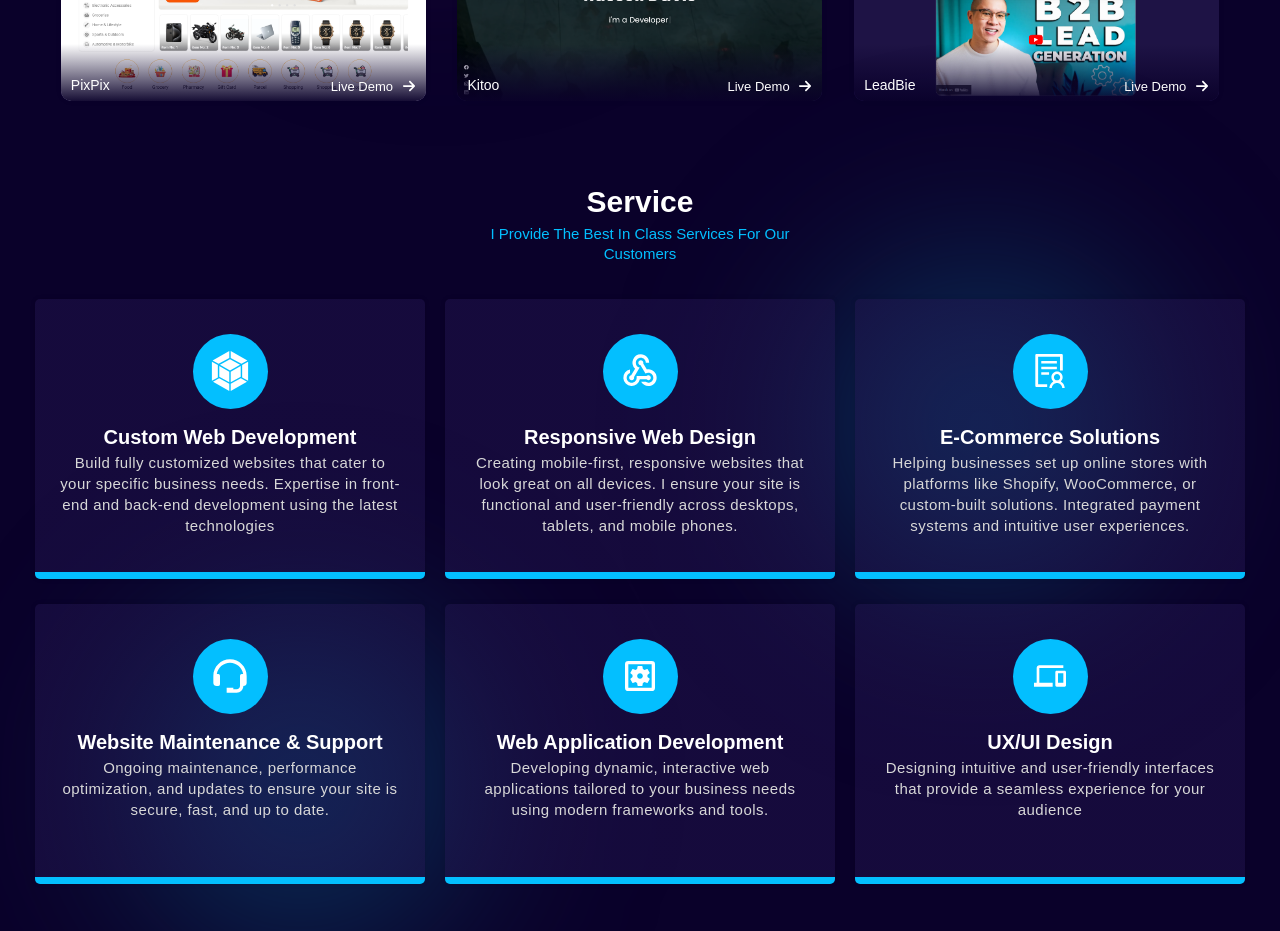
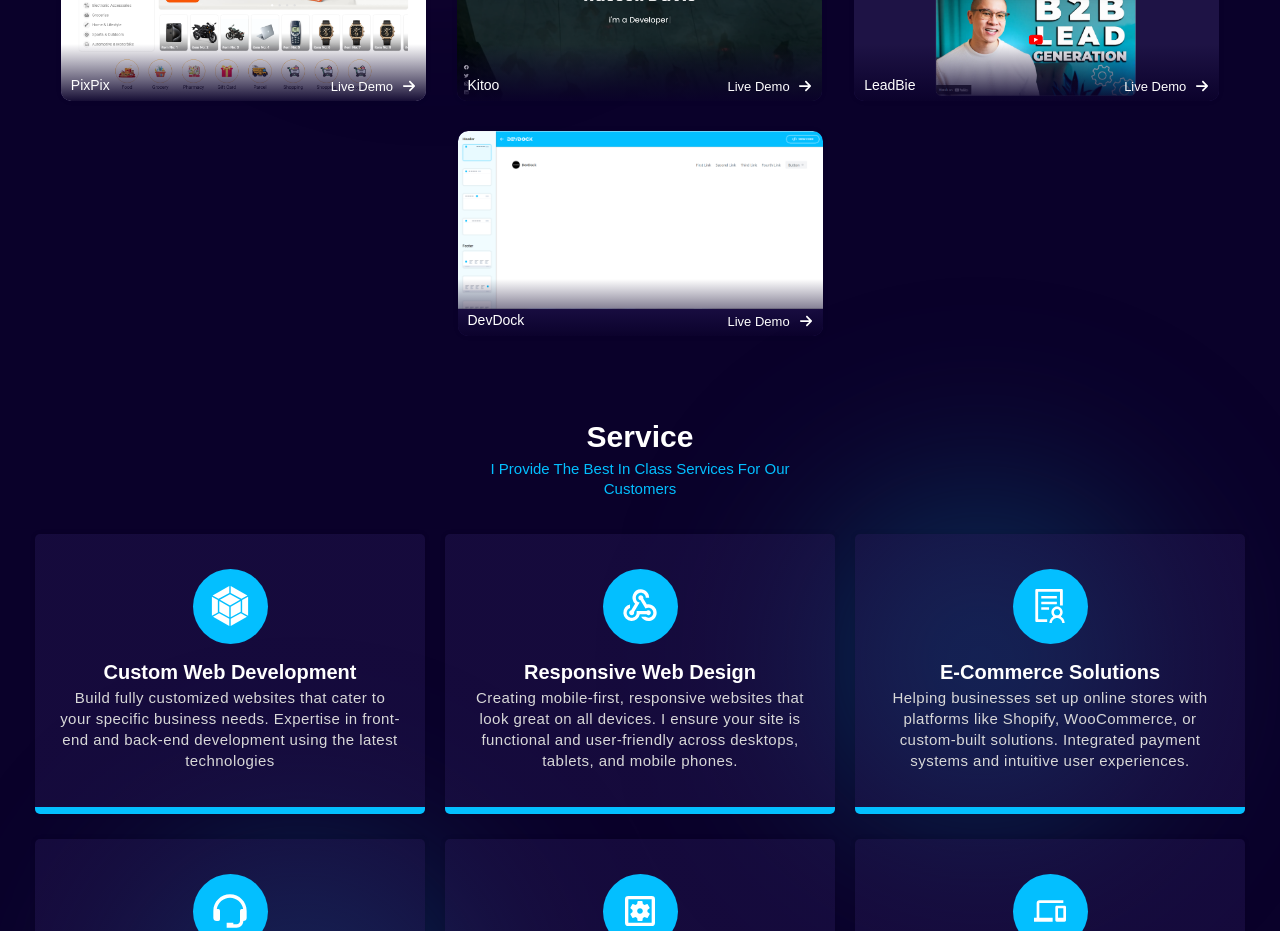
Before and after one commit to atikulla77/Kodify, a React (Create React App) app: page / in a window 1280 px wide. Shown: the part 1960-2891 px from the top of the page. Built offline with nearby package versions, Linux system fonts and the light colour scheme.

Commit message:
portfolio section upload

```diff
--- a/src/Components/Portfolio.js
+++ b/src/Components/Portfolio.js
@@ -2,6 +2,7 @@ import React from "react";
 import projectPic1 from "../image/portfolio/project_1.png";
 import projectPic2 from "../image/portfolio/project_2.png";
 import projectPic3 from "../image/portfolio/project_3.png";
+import projectPic4 from "../image/portfolio/project_4.png";
 
 import { FaArrowRight } from "react-icons/fa6";
 
@@ -34,7 +35,8 @@ function Portfolio() {
         { id: 4, name: "JavaScript" },
         { id: 5, name: "React JS" },
         { id: 6, name: "Node JS" },
-      ],},
+      ],
+    },
     {
       id: 3,
       img: projectPic3,
@@ -49,7 +51,20 @@ function Portfolio() {
         { id: 6, name: "Node JS" },
       ],
     },
-
+    {
+      id: 4,
+      img: projectPic4,
+      name: "DevDock",
+      link: "https://devdockui.vercel.app/",
+      language: [
+        { id: 1, name: "HTML" },
+        { id: 2, name: "CSS" },
+        { id: 3, name: "Tailwind" },
+        { id: 4, name: "JavaScript" },
+        { id: 5, name: "React JS" },
+        { id: 6, name: "Node JS" },
+      ],
+    },
   ];
   return (
     <div>
@@ -131,7 +146,9 @@ function Portfolio() {
                               key={key.id}
                               className="[@media(min-width:640px)]:py-[4px] py-[2px] [@media(min-width:640px)]:px-[8px] px-[4px] [@media(min-width:640px)]:mr-[5px] mr-[3px] [@media(min-width:640px)]:mb-[8px] mb-[5px] text-[white] border-[1px] border-[#ffffff42] rounded-[7px]"
                             >
-                              <p className="[@media(min-width:450px)]:text-[12px] [@media(min-width:400px)]:text-[10px] [@media(min-width:360px)]:text-[9px] text-[8px]">{key.name}</p>
+                              <p className="[@media(min-width:450px)]:text-[12px] [@media(min-width:400px)]:text-[10px] [@media(min-width:360px)]:text-[9px] text-[8px]">
+                                {key.name}
+                              </p>
                             </div>
                           );
                         })}
```
Also changed, not shown: src/image/portfolio/project_4.png (added). Lines whose indentation alone changed are shown as unchanged.
